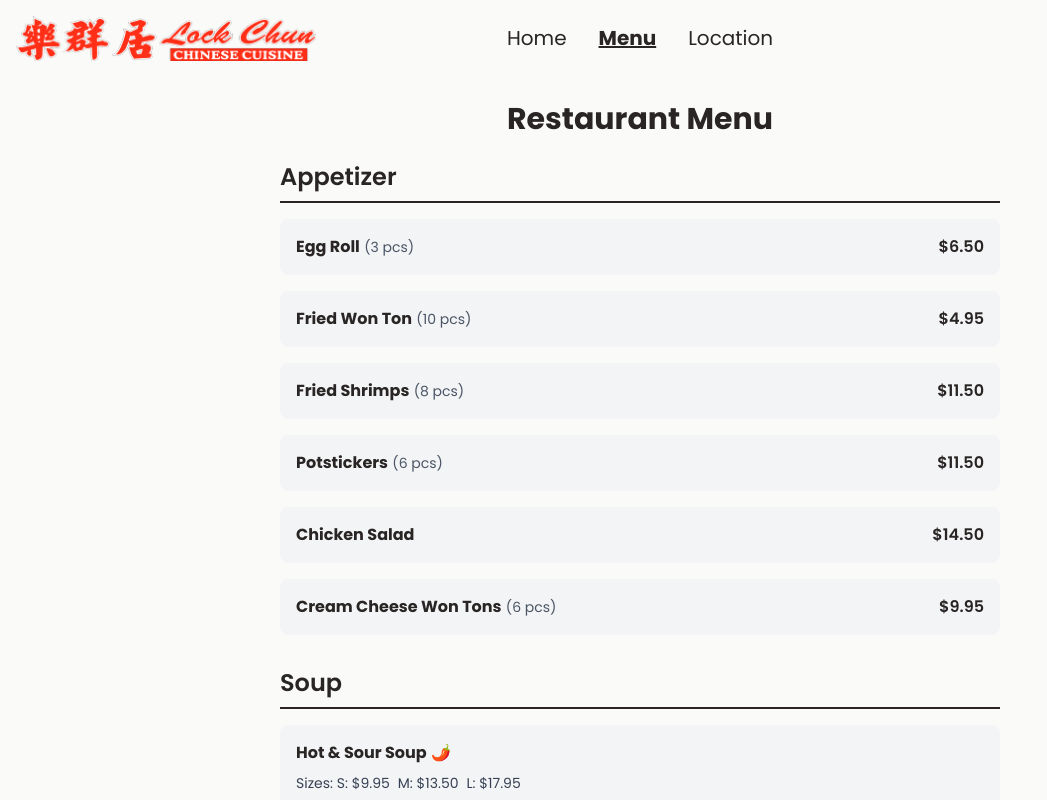
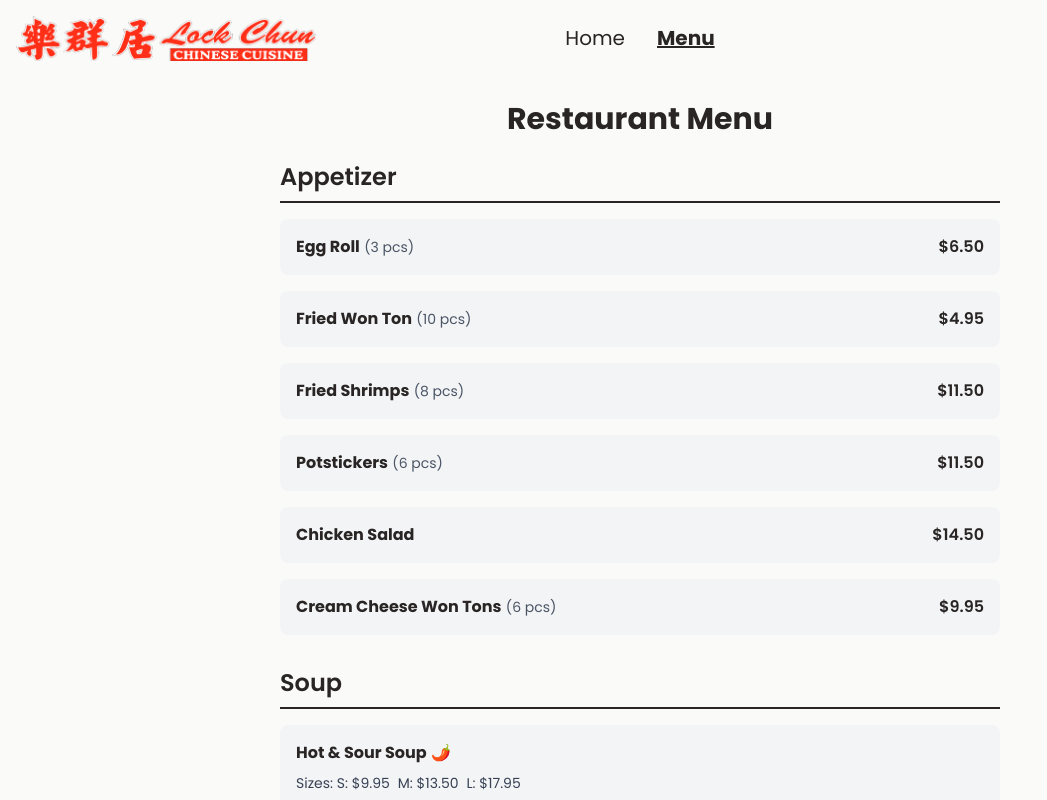
Before and after one commit to Lock-Chun/lock-chun-next, a Next.js app: page /menu in a window 1280 px wide. Shown: the top 800 px of the page, without its empty margins (0-1047 px from the left). Built offline with nearby package versions, Linux system fonts and the light colour scheme.

Commit message:
Navbar only expands for large screens now, not md+

```diff
--- a/src/app/components/navbar.tsx
+++ b/src/app/components/navbar.tsx
@@ -1,6 +1,6 @@
 "use client";
 
-import { useState } from 'react';
+import { useState } from "react";
 import Link from "next/link";
 import Image from "next/image";
 import { usePathname } from "next/navigation";
@@ -16,7 +16,7 @@ export default function Navbar() {
   return (
     <nav className="relative flex items-center justify-between p-4 z-10">
       {/* Logo on the left */}
-            <div className="md:flex-shrink-0 z-20">
+      <div className="lg:flex-shrink-0 z-20">
         <Link href="/">
           <Image
             src="/logo.png"
@@ -32,87 +32,96 @@ export default function Navbar() {
       <button
         onClick={toggleMenu}
         type="button"
-                className="inline-flex md:hidden items-center p-2 w-10 h-10 justify-center text-sm rounded-lg z-20 hover:bg-gray-100 focus:outline-none focus:ring-2 focus:ring-gray-600"
+        className="inline-flex lg:hidden items-center p-2 w-10 h-10 justify-center text-sm rounded-lg z-20 hover:bg-gray-100 focus:outline-none focus:ring-2 focus:ring-gray-600"
         aria-controls="navbar-default"
         aria-expanded={isMenuOpen ? "true" : "false"}
-                style={{ color: isMenuOpen ? 'black' : 'black' }}
-            >
+        style={{ color: isMenuOpen ? "black" : "black" }}>
         <span className="sr-only">Open main menu</span>
         {!isMenuOpen ? (
-                    <svg className="w-6 h-6" aria-hidden="true" xmlns="http://www.w3.org/2000/svg" fill="none" viewBox="0 0 17 14">
-                        <path stroke="currentColor" strokeLinecap="round" strokeLinejoin="round" strokeWidth="2" d="M1 1h15M1 7h15M1 13h15"/>
+          <svg
+            className="w-6 h-6"
+            aria-hidden="true"
+            xmlns="http://www.w3.org/2000/svg"
+            fill="none"
+            viewBox="0 0 17 14">
+            <path
+              stroke="currentColor"
+              strokeLinecap="round"
+              strokeLinejoin="round"
+              strokeWidth="2"
+              d="M1 1h15M1 7h15M1 13h15"
+            />
           </svg>
         ) : (
-                    <svg className="w-6 h-6" aria-hidden="true" xmlns="http://www.w3.org/2000/svg" fill="none" viewBox="0 0 14 14">
-                        <path stroke="currentColor" strokeLinecap="round" strokeLinejoin="round" strokeWidth="2" d="m1 1 6 6m0 0 6 6M7 7l6-6m-6 6L1 13"/>
+          <svg
+            className="w-6 h-6"
+            aria-hidden="true"
+            xmlns="http://www.w3.org/2000/svg"
+            fill="none"
+            viewBox="0 0 14 14">
+            <path
+              stroke="currentColor"
+              strokeLinecap="round"
+              strokeLinejoin="round"
+              strokeWidth="2"
+              d="m1 1 6 6m0 0 6 6M7 7l6-6m-6 6L1 13"
+            />
           </svg>
         )}
       </button>
 
-            {/* Desktop navigation - Hidden on small, visible on md+ */}
-            <div className="hidden md:flex md:flex-grow justify-center">
-                <div className="md:space-x-8 text-xl flex flex-row items-center">
+      {/* Desktop navigation - Hidden on small, visible on lg+ */}
+      <div className="hidden lg:flex lg:flex-grow justify-center">
+        <div className="lg:space-x-8 text-xl flex flex-row items-center">
           <Link
             href="/"
-                        className={`${pathname === '/' ? 'font-bold underline' : ''} md:p-0`}
-                    >
+            className={`${
+              pathname === "/" ? "font-bold underline" : ""
+            } lg:p-0`}>
             Home
           </Link>
           <Link
             href="/menu"
-                        className={`${pathname === '/menu' ? 'font-bold underline' : ''} md:p-0`}
-                    >
+            className={`${
+              pathname === "/menu" ? "font-bold underline" : ""
+            } lg:p-0`}>
             Menu
-                    </Link>
-                    <Link
-                        href="/location"
-                        className={`${pathname === '/location' ? 'font-bold underline' : ''} md:p-0`}
-                    >
-                        Location
           </Link>
         </div>
       </div>
 
       {/* Fullscreen Mobile Menu Overlay */}
       <div
-                className={`fixed inset-0 bg-(--background) bg-opacity-90 flex flex-col items-start justify-center transition-opacity duration-300 md:hidden ${
-                    isMenuOpen ? 'opacity-100 z-10' : 'opacity-0 pointer-events-none -z-10'
-                }`}
-            >
+        className={`fixed inset-0 bg-(--background) bg-opacity-90 flex flex-col items-start justify-center transition-opacity duration-300 lg:hidden ${
+          isMenuOpen
+            ? "opacity-100 z-10"
+            : "opacity-0 pointer-events-none -z-10"
+        }`}>
         <div className="flex flex-col items-start text-(--foreground) mx-10 space-y-8">
           <Link
             href="/"
-                        className={`text-5xl font-light transition-colors ${
-                            pathname === '/' ? 'text-(--mobileNavbarSelected) underline' : ''
+            className={`text-5xl font-semibold transition-colors ${
+              pathname === "/" ? "text-(--mobileNavbarSelected) underline" : ""
             }`}
-                        onClick={toggleMenu}
-                    >
+            onClick={toggleMenu}>
             Home
           </Link>
           <Link
             href="/menu"
-                        className={`text-5xl font-light transition-colors ${
-                            pathname === '/menu' ? 'text-(--mobileNavbarSelected) underline' : ''
+            className={`text-5xl font-semibold transition-colors ${
+              pathname === "/menu"
+                ? "text-(--mobileNavbarSelected) underline"
+                : ""
             }`}
-                        onClick={toggleMenu}
-                    >
+            onClick={toggleMenu}>
             Menu
-                    </Link>
-                    <Link
-                        href="/location"
-                        className={`text-5xl font-light transition-colors ${
-                            pathname === '/location' ? 'text-(--mobileNavbarSelected) underline' : ''
-                        }`}
-                        onClick={toggleMenu}
-                    >
-                        Location
           </Link>
         </div>
       </div>
 
       {/* Empty div to balance the layout on desktop */}
       {/* MUST MATCH WIDTH OF IMAGE! */}
-            <div className="hidden md:inline md:flex-shrink-0 md:w-[300px]"></div>
+      <div className="hidden lg:inline lg:flex-shrink-0 lg:w-[300px]"></div>
     </nav>
   );
 }
```
Lines whose indentation alone changed are shown as unchanged.
